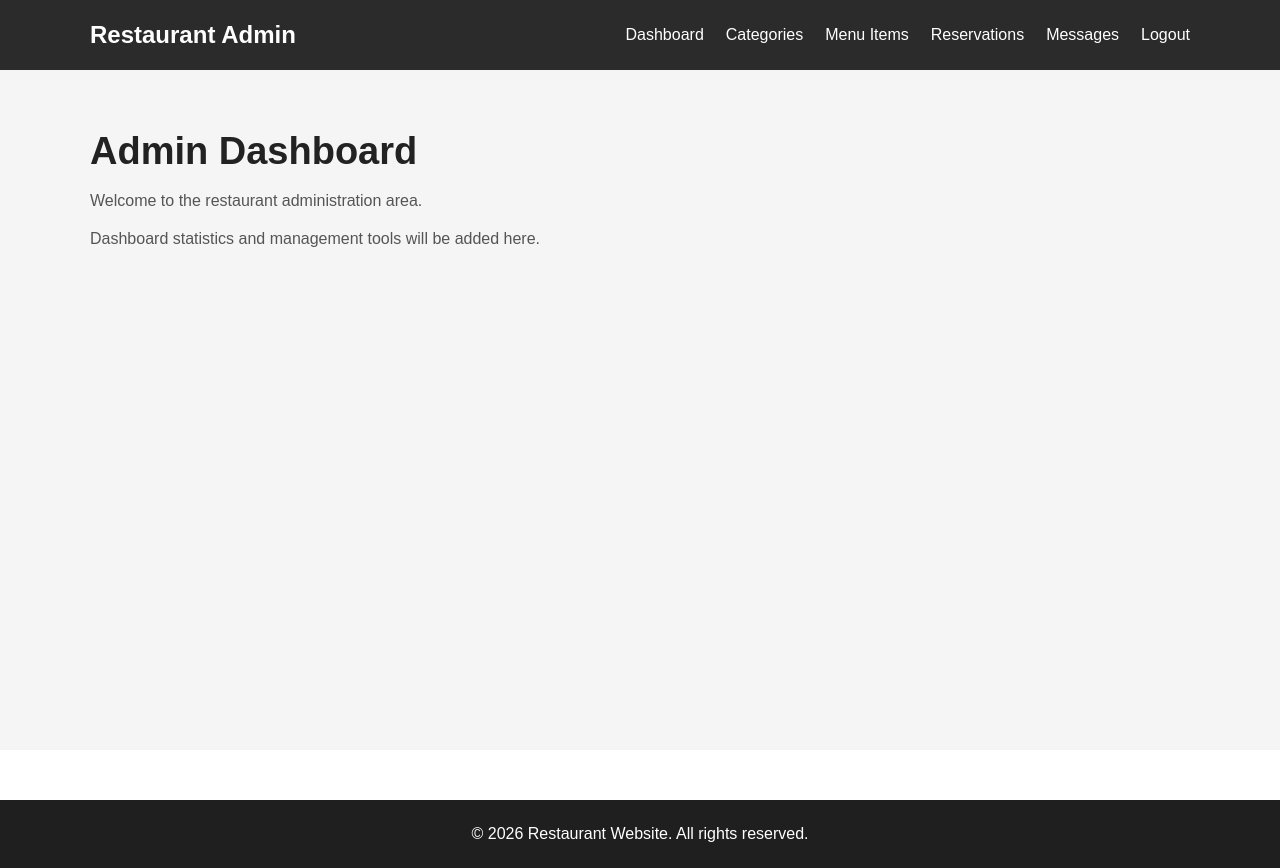
After one commit to Yomalj/Restaurant-website, a PHP site: page /admin/dashboard.php in a window 1280 px wide. The commit adds this page. Run offline with PHP 8.4, Linux system fonts and the light colour scheme.

Commit message:
Create admin dashboard shell

```diff
--- /dev/null
+++ b/admin/dashboard.php
@@ -0,0 +1,28 @@
+<?php
+
+require_once __DIR__ . '/../backend/config/init.php';
+
+$pageTitle = 'Admin Dashboard | Restaurant Website';
+
+$additionalStylesheet = '/restaurant-website/assets/css/admin.css';
+
+require_once __DIR__ . '/../includes/head.php';
+require_once __DIR__ . '/../includes/admin_navbar.php';
+
+?>
+
+<main class="admin-dashboard">
+    <div class="page-container">
+        <h1>Admin Dashboard</h1>
+
+        <p>
+            Welcome to the restaurant administration area.
+        </p>
+
+        <p>
+            Dashboard statistics and management tools will be added here.
+        </p>
+    </div>
+</main>
+
+<?php require_once __DIR__ . '/../includes/footer.php'; ?>
--- /dev/null
+++ b/assets/css/admin.css
@@ -0,0 +1,24 @@
+.admin-navbar {
+    background-color: #2b2b2b;
+}
+
+.admin-navbar .navbar-brand {
+    color: #ffffff;
+}
+
+.admin-dashboard {
+    min-height: calc(100vh - 120px);
+    padding: 60px 0;
+    background-color: #f5f5f5;
+}
+
+.admin-dashboard h1 {
+    margin-bottom: 15px;
+    font-size: 38px;
+}
+
+.admin-dashboard p {
+    margin-bottom: 12px;
+    color: #555555;
+    line-height: 1.6;
+}
--- /dev/null
+++ b/includes/admin_navbar.php
@@ -0,0 +1,18 @@
+<nav class="admin-navbar">
+    <div class="navbar-container">
+        <a class="navbar-brand" href="/restaurant-website/admin/dashboard.php">
+            Restaurant Admin
+        </a>
+
+        <div class="navbar-links">
+            <a href="/restaurant-website/admin/dashboard.php">Dashboard</a>
+            <a href="/restaurant-website/admin/categories/index.php">Categories</a>
+            <a href="/restaurant-website/admin/menu-items/index.php">Menu Items</a>
+            <a href="/restaurant-website/admin/reservations/index.php">Reservations</a>
+            <a href="/restaurant-website/admin/messages/index.php">Messages</a>
+            <a href="/restaurant-website/backend/processes/auth/admin_logout_process.php">
+                Logout
+            </a>
+        </div>
+    </div>
+</nav>
--- a/includes/head.php
+++ b/includes/head.php
@@ -22,7 +22,16 @@ $pageTitle = $pageTitle ?? 'Restaurant Website';
         rel="stylesheet"
         href="/restaurant-website/assets/css/style.css"
     >
+
+    <?php if (!empty($additionalStylesheet)): ?>
+        <link
+            rel="stylesheet"
+            href="<?php echo htmlspecialchars(
+                $additionalStylesheet,
+                ENT_QUOTES,
+                'UTF-8'
+            ); ?>"
+        >
+    <?php endif; ?>
 </head>
 <body>
-
-</body>
```
